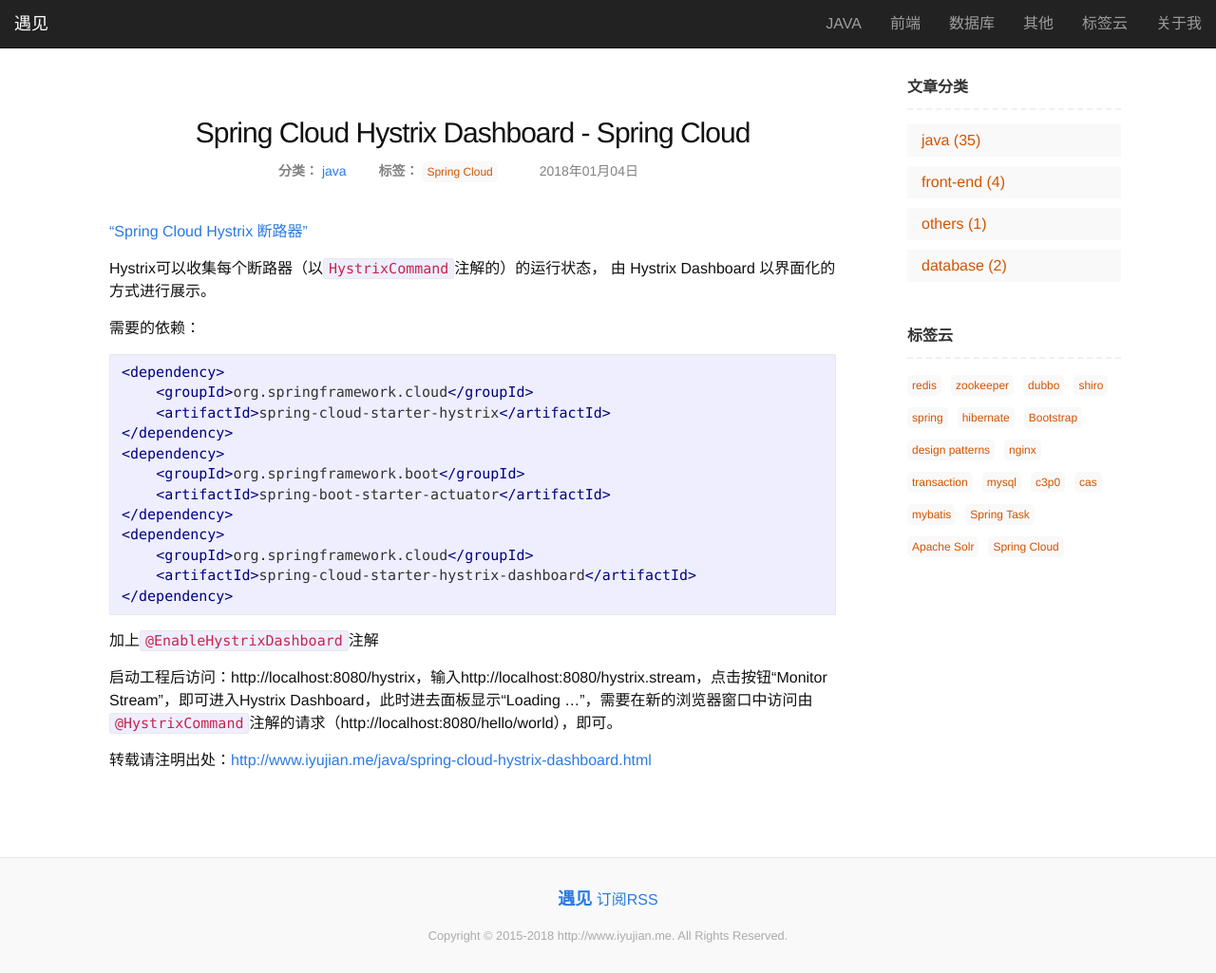
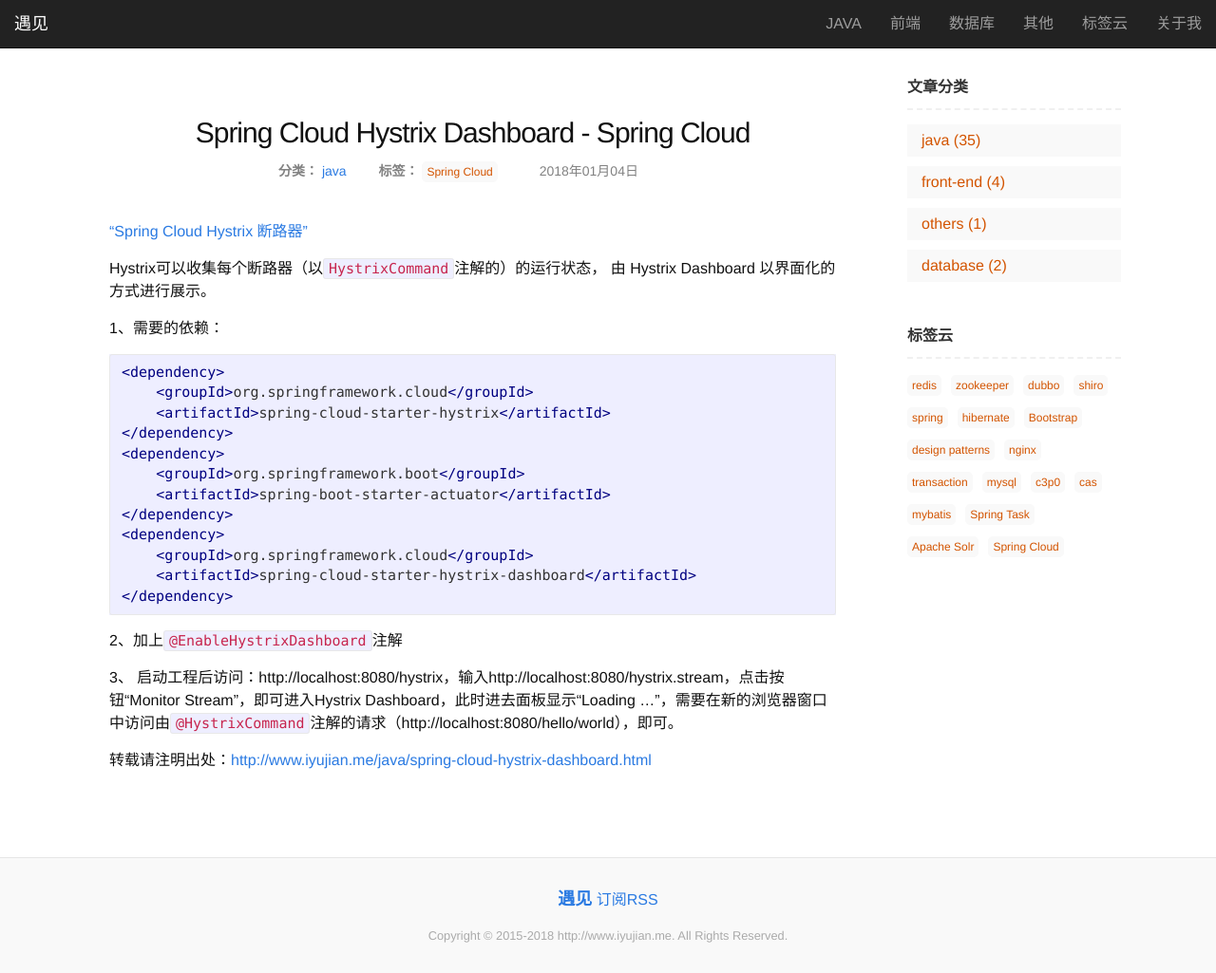
Before and after one commit to iyujian/iyujian.github.io, a Jekyll site: the page built from _posts/java/2018-01-04-spring-cloud-hystrix-dashboard.md, in a window 1280 px wide and 1025 px high. Shown: the whole window at 95% size. Built offline with Jekyll 4.4.1, drawn with Linux system fonts in a browser that asks for light colours; nearby versions of some CDN libraries; comment, search, counter and statistics services are not loaded.

Commit message:
2018-01-04-spring-cloud-hystrix-dashboard.md

````diff
--- a/_posts/java/2018-01-04-spring-cloud-hystrix-dashboard.md
+++ b/_posts/java/2018-01-04-spring-cloud-hystrix-dashboard.md
@@ -10,7 +10,7 @@ tags: [Spring Cloud]
 
 Hystrix可以收集每个断路器（以<code>HystrixCommand</code>注解的）的运行状态， 由 Hystrix Dashboard 以界面化的方式进行展示。
 
-1. 需要的依赖：
+1、需要的依赖：
 
 ```xml
 <dependency>
@@ -27,6 +27,6 @@ Hystrix可以收集每个断路器（以<code>HystrixCommand</code>注解的）
 </dependency>
 ```
 
-2. 加上<code>@EnableHystrixDashboard</code>注解
+2、加上<code>@EnableHystrixDashboard</code>注解
 
-3. 启动工程后访问：http://localhost:8080/hystrix，输入http://localhost:8080/hystrix.stream，点击按钮“Monitor Stream”，即可进入Hystrix Dashboard，此时进去面板显示“Loading ...”，需要在新的浏览器窗口中访问由<code>@HystrixCommand</code>注解的请求（http://localhost:8080/hello/world），即可。
+3、 启动工程后访问：http://localhost:8080/hystrix，输入http://localhost:8080/hystrix.stream，点击按钮“Monitor Stream”，即可进入Hystrix Dashboard，此时进去面板显示“Loading ...”，需要在新的浏览器窗口中访问由<code>@HystrixCommand</code>注解的请求（http://localhost:8080/hello/world），即可。
````
